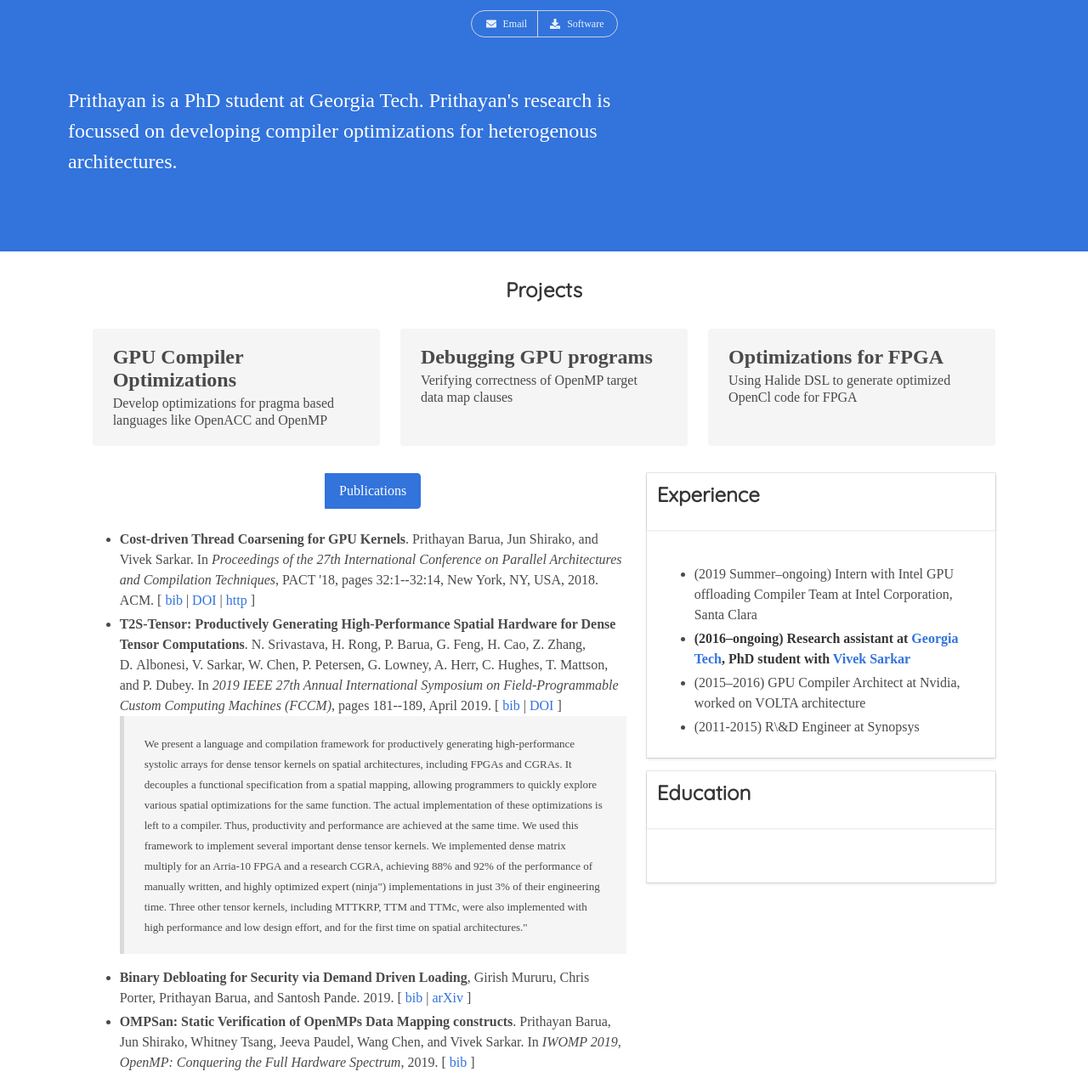
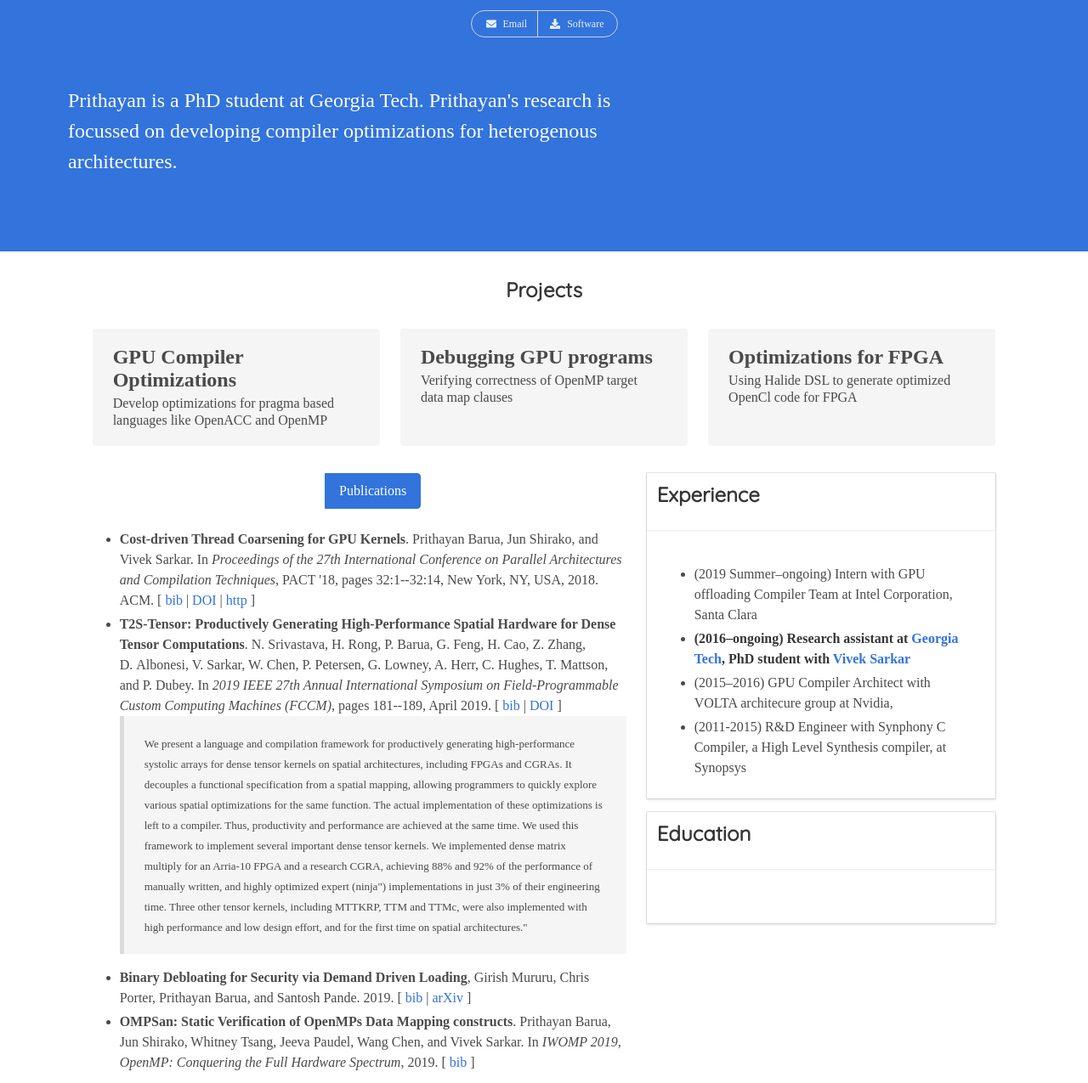
Before and after one commit to prithayan/prithayan.github.io, a Jekyll site: the page built from index.html, in a window 1280 px wide. Shown: the whole page at 85% size. Built offline with Jekyll 4.4.1, drawn with Linux system fonts in a browser that asks for light colours; nearby versions of some CDN libraries; some web fonts are replaced.

Commit message:
update exp

```diff
--- a/index.html
+++ b/index.html
@@ -133,15 +133,15 @@
           </div>
           <div class="card-content">
             <ul class="content">
-              <li>(2019 Summer–ongoing) Intern with Intel GPU offloading Compiler Team at
+              <li>(2019 Summer–ongoing) Intern with GPU offloading Compiler Team at
                     Intel Corporation, Santa Clara</li>
               <li><strong>(2016–ongoing) Research assistant at <a title="Georgia
                   Institute of Technology" href="http://gatech.edu/">Georgia
                   Tech</a>, PhD student with <a
                   href="http://vsarkar.rice.edu/">Vivek Sarkar</a></strong></li>
-              <li>(2015–2016) GPU Compiler Architect at Nvidia,
-                worked on VOLTA architecture </li>
-              <li>(2011-2015) R\&D Engineer at Synopsys
+              <li>(2015–2016) GPU Compiler Architect with VOLTA architecure group at Nvidia,
+                 </li>
+              <li>(2011-2015) R&D Engineer with Synphony C Compiler, a High Level Synthesis compiler, at Synopsys
                 </li>
               <!--
               <li>(2014) Research assistant at <a href="http://imperial.ac.uk/">Imperial
```
